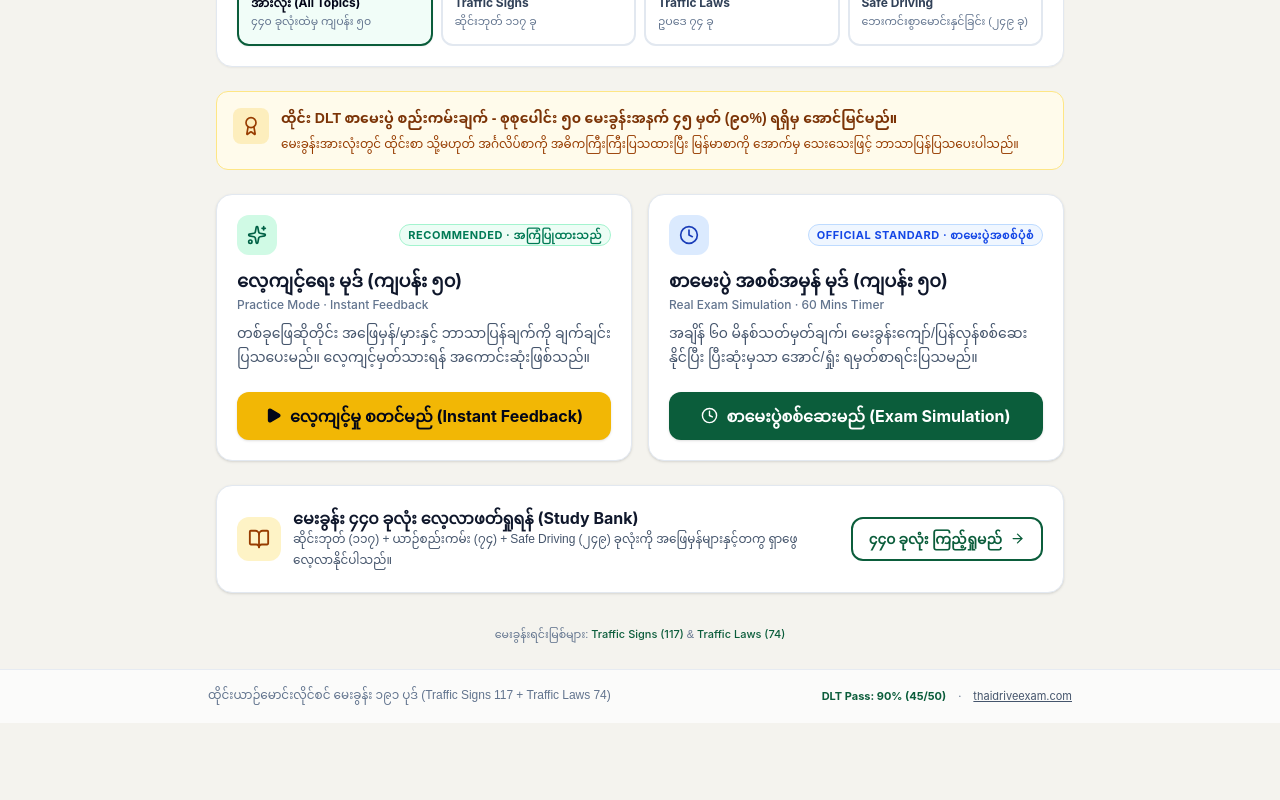
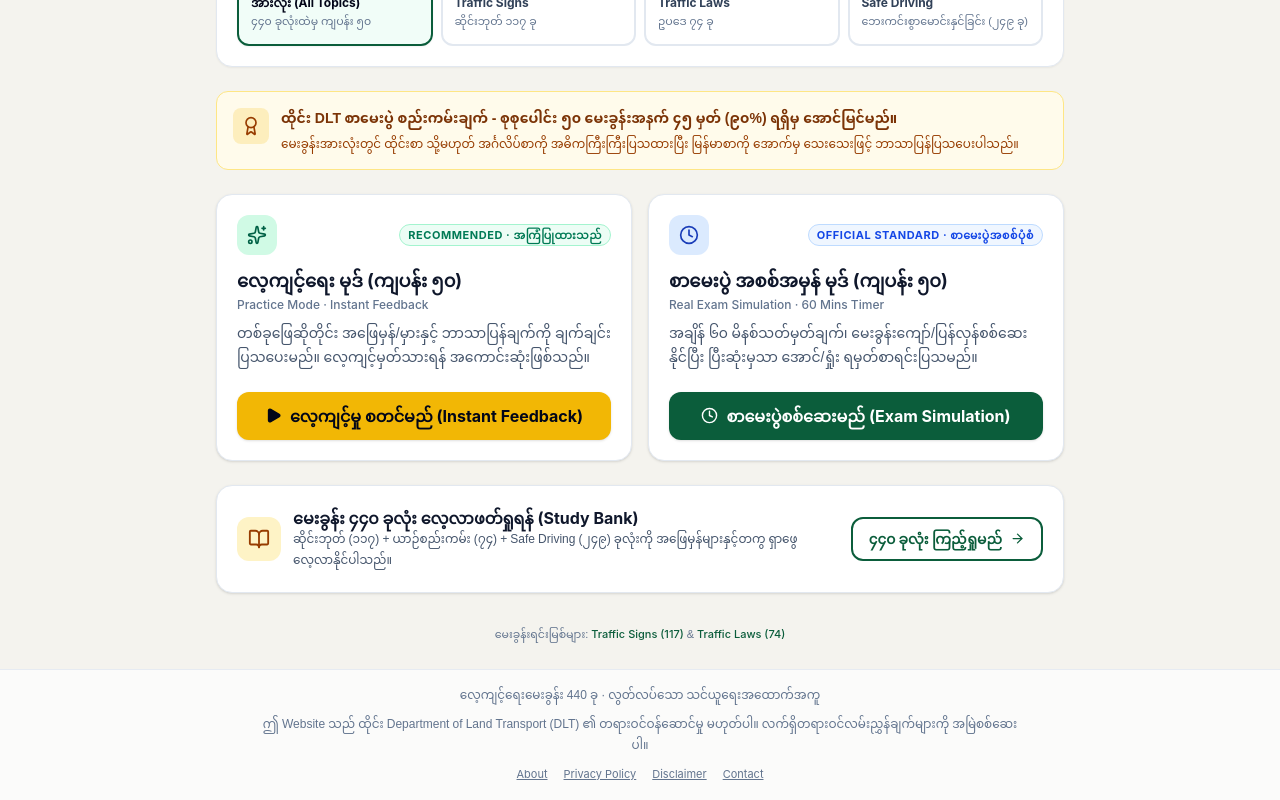
Before and after one commit to ZinLinn254995/Thai-Driving-License-Exam, a React (Vite) app: page / in a window 1280 px wide. Shown: the part 595-1395 px from the top of the page. Before the commit the page ends 1318 px from the top, so only its background shows below. Built offline with nearby package versions, Linux system fonts and the light colour scheme.

Commit message:
Fix footer question count and add policy navigation

```diff
--- a/src/App.tsx
+++ b/src/App.tsx
@@ -243,22 +243,15 @@ export default function App() {
 
       {/* Footer */}
       <footer className="mt-auto border-t border-slate-200/80 bg-white/70 py-4 text-center text-xs text-slate-500 font-myanmar">
-        <div className="max-w-4xl mx-auto px-4 flex flex-col sm:flex-row items-center justify-between gap-2">
-          <div>
-            ထိုင်းယာဉ်မောင်းလိုင်စင် မေးခွန်း ၁၉၁ ပုဒ် (Traffic Signs 117 + Traffic Laws 74)
-          </div>
-          <div className="flex items-center gap-3 text-[11px] font-sans">
-            <span className="text-[#0b5d3b] font-bold">DLT Pass: 90% (45/50)</span>
-            <span>·</span>
-            <a
-              href="https://thaidriveexam.com"
-              target="_blank"
-              rel="noopener noreferrer"
-              className="text-slate-600 hover:text-slate-900 underline"
-            >
-              thaidriveexam.com
-            </a>
-          </div>
+        <div className="max-w-4xl mx-auto px-4 flex flex-col items-center gap-2">
+          <p>လေ့ကျင့်ရေးမေးခွန်း {QUESTIONS_BANK.length} ခု · လွတ်လပ်သော သင်ယူရေးအထောက်အကူ</p>
+          <p className="max-w-3xl">ဤ Website သည် ထိုင်း Department of Land Transport (DLT) ၏ တရားဝင်ဝန်ဆောင်မှု မဟုတ်ပါ။ လက်ရှိတရားဝင်လမ်းညွှန်ချက်များကို အမြဲစစ်ဆေးပါ။</p>
+          <nav aria-label="Legal and information links" className="flex flex-wrap justify-center gap-x-4 gap-y-1 font-sans text-[11px]">
+            <a href="/about.html" className="underline hover:text-slate-900">About</a>
+            <a href="/privacy.html" className="underline hover:text-slate-900">Privacy Policy</a>
+            <a href="/disclaimer.html" className="underline hover:text-slate-900">Disclaimer</a>
+            <a href="/contact.html" className="underline hover:text-slate-900">Contact</a>
+          </nav>
         </div>
       </footer>
     </div>
```
